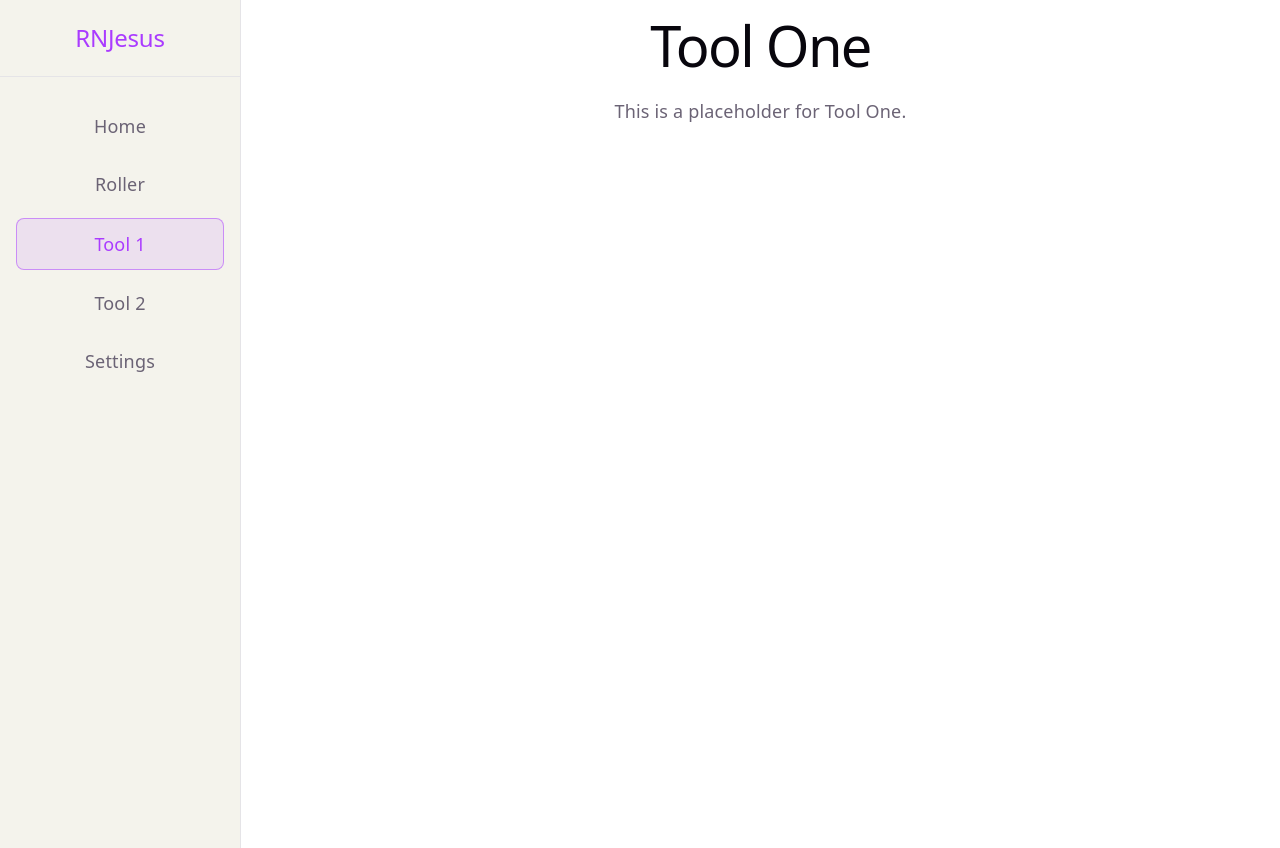
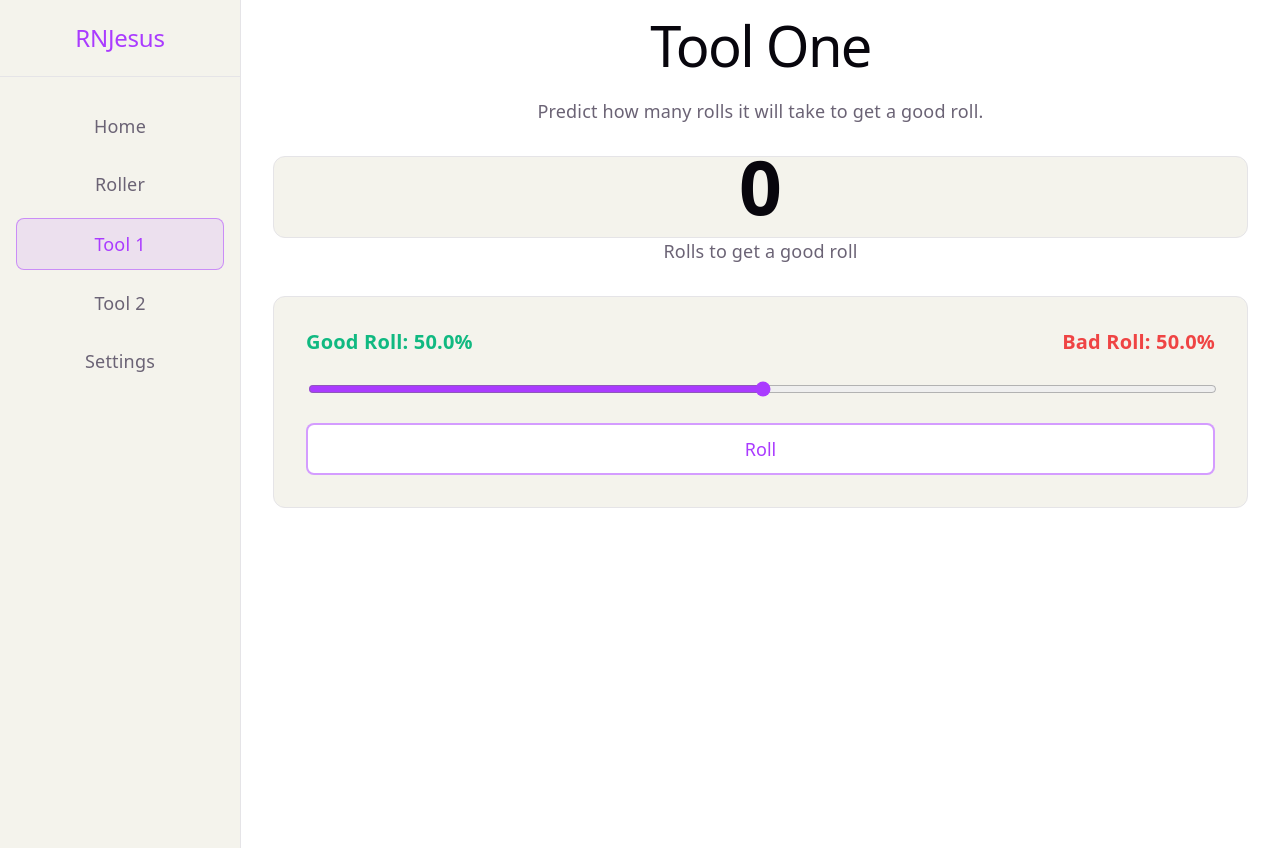
Before and after one commit to YiJiaC138/rnjesus, a React (Vite) app: page /tool-1 in a window 1280 px wide. Built offline with nearby package versions, Linux system fonts and the light colour scheme.

Commit message:
Roll counter

```diff
--- a/src/components/Components.css
+++ b/src/components/Components.css
@@ -74,6 +74,30 @@
   height: 100%;
   background-color: #ef4444;
   transition: width 0.3s ease;
+}
+
+.scorecounter {
+  display: flex;
+  justify-content: center;
+  align-items: center;
+  font-family: var(--heading);
+  font-weight: bold;
+  font-size: 20px;
+  background: var(--code-bg);
+  border: 1px solid var(--border);
+  padding: 16px;
+  border-radius: 12px;
+}
+
+.scorecounter-value {
+
+}
+
+.scorecounter-value-text {
+  font-size: 75px;
+  font-family: var(--heading);
+  font-weight: bold;
+  color: var(--text-h);
 }
 
 .controls {
--- a/src/components/Controls.tsx
+++ b/src/components/Controls.tsx
@@ -1,4 +1,4 @@
-import { ProbabilitySlider } from './ProbabilitySlider';
+import { ProbabilitySlider } from './Sliders/ProbabilitySlider';
 
 /*
 Component to control the number of rolls to perform based on input probability.
@@ -19,8 +19,8 @@ export function Controls({ probability, setProbability, performRoll }: ControlsP
   return (
     <div className="controls">
       <div className="probability-display">
-        <span className="good-text">Good Roll: {probability}%</span>
-        <span className="bad-text">Bad Roll: {100 - probability}%</span>
+        <span className="good-text">Good Roll: {probability.toFixed(1)}%</span>
+        <span className="bad-text">Bad Roll: {(100 - probability).toFixed(1)}%</span>
       </div>
       {/* We use a slider here to set the probability */}
       <ProbabilitySlider probability={probability} setProbability={setProbability} />
--- a/src/components/CountControls.tsx
+++ b/src/components/CountControls.tsx
@@ -2,6 +2,10 @@
 Counts how many rolls it will take to reach a target probability.
 
 */
+
+import { useState } from "react";
+import { Scorecounter } from "./Scorecounter";
+import { ProbabilitySlider } from "./Sliders/ProbabilitySlider";
 
 export interface CountControlsProps {
   probability: number;
@@ -10,12 +14,21 @@ export interface CountControlsProps {
 }
 
 export function CountControls({ probability, setProbability, performRoll }: CountControlsProps) {
+
   return (
-    <div className="count-controls">
-      <input type="number" min="0" max="100" value={probability} onChange={(e) => setProbability(Number(e.target.value))} />
+
+    <div className="controls">
+
+      <div className="probability-display">
+        <span className="good-text">Good Roll: {probability.toFixed(1)}%</span>
+        <span className="bad-text">Bad Roll: {(100 - probability).toFixed(1)}%</span>
+
+      </div>
+      <ProbabilitySlider probability={probability} setProbability={setProbability} />
         <div className="action-buttons">
           <button onClick={() => performRoll()}>Roll</button>
         </div>
     </div>
+
   );
 }
--- /dev/null
+++ b/src/components/Scorecounter.tsx
@@ -0,0 +1,9 @@
+export function Scorecounter({ score }: { score: number }) {
+  return (
+    <div className="scorecounter">
+      <div className="scorecounter-value">
+        <span className="scorecounter-value-text">{score}</span>
+      </div>
+    </div>
+  );
+}
--- a/src/components/Sliders/MultipleScroller.tsx
+++ b/src/components/Sliders/MultipleSlider.tsx
@@ -88,7 +88,7 @@ export function MultipleScroller({ probabilities, setProbabilities, labels }: Mu
       {probabilities.map((prob, index) => (
         <div key={index} className="slider-group">
           <div className="probability-display">
-            <span>{labels?.[index] || `Option ${index + 1}`}: {prob}%</span>
+            <span>{labels?.[index] || `Option ${index + 1}`}: {prob.toFixed(1)}%</span>
           </div>
           <div className="slider-container">
             <input
--- a/src/components/Sliders/ProbabilitySlider.tsx
+++ b/src/components/Sliders/ProbabilitySlider.tsx
@@ -16,8 +16,9 @@ export function ProbabilitySlider({ probability, setProbability }: ProbabilitySl
       type="range"
       min="0"
       max="100"
+      step="0.1"
       value={probability}
-      onChange={(e: ChangeEvent<HTMLInputElement>) => setProbability(Number(e.target.value))}
+      onChange={(e: ChangeEvent<HTMLInputElement>) => setProbability(parseFloat(e.target.value))}
       className="slider"
     />
   );
--- a/src/pages/ToolOne.tsx
+++ b/src/pages/ToolOne.tsx
@@ -1,6 +1,31 @@
-export const ToolOne = () => (
-  <div className="main-content">
-    <h1>Tool One</h1>
-    <p>This is a placeholder for Tool One.</p>
-  </div>
-);
+import { useState } from 'react';
+import { CountControls } from '../components/CountControls.tsx';
+import { getRollValue } from '../components/untils/RollValue.tsx';
+import { Scorecounter } from '../components/Scorecounter.tsx';
+
+export const ToolOne = () => {
+  const [probability, setProbability] = useState<number>(50);
+  const [counter, setCounter] = useState<number>(0);
+
+  const performRoll = () => {
+    setCounter(0);
+    while (true) {
+      if (probability <= 0 || probability >= 100) return counter;
+      const rollValue = getRollValue();
+      if (rollValue < probability) return counter;
+      setCounter(prevCounter => prevCounter + 1);
+    }
+  };
+
+  return (
+    <div className="main-content">
+      <h1>Tool One</h1>
+      <p>Predict how many rolls it will take to get a good roll.</p>
+      <div>
+        <Scorecounter score={counter} />
+        <p>Rolls to get a good roll</p>
+      </div>
+      <CountControls probability={probability} setProbability={setProbability} performRoll={performRoll} />
+    </div>
+  );
+};
--- a/src/pages/ToolTwo.tsx
+++ b/src/pages/ToolTwo.tsx
@@ -1,4 +1,4 @@
-import { MultipleScroller } from '../components/MultipleScroller.tsx';
+import { MultipleScroller } from '../components/Sliders/MultipleSlider.tsx';
 import { useState } from 'react';
 
 
```
